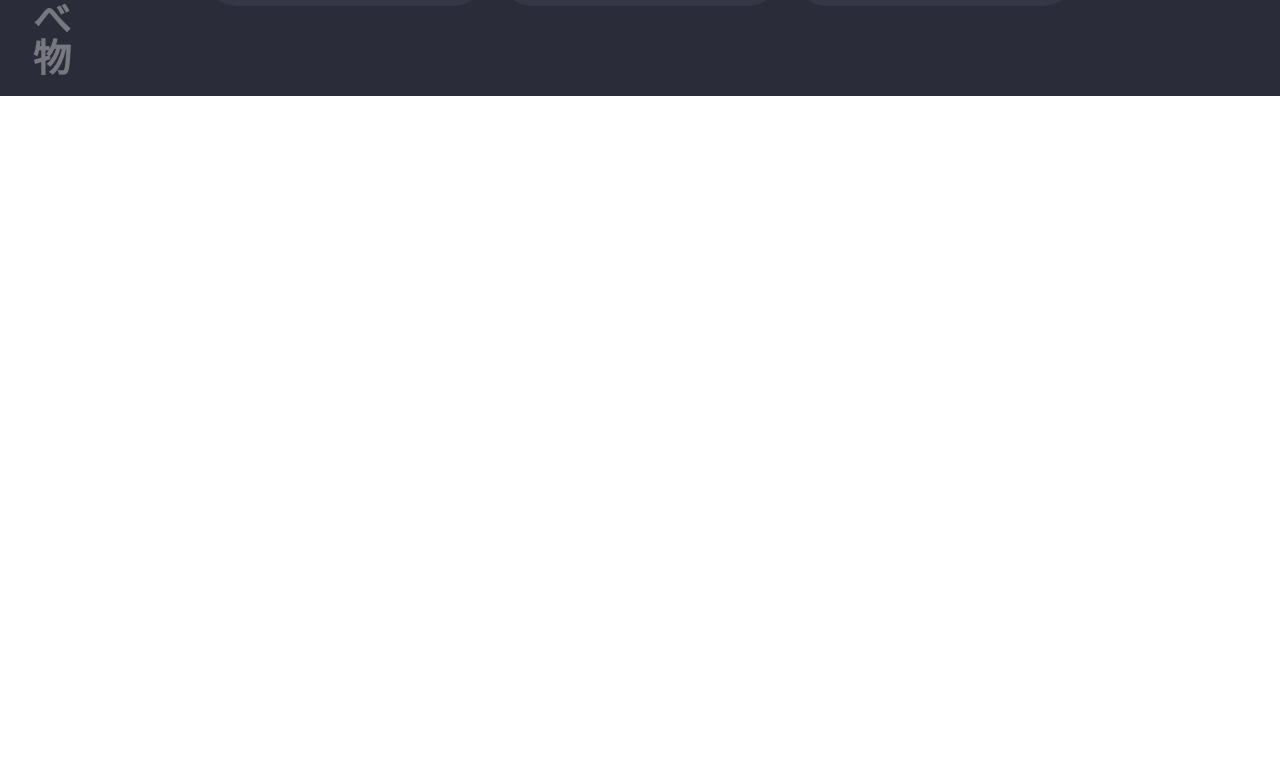
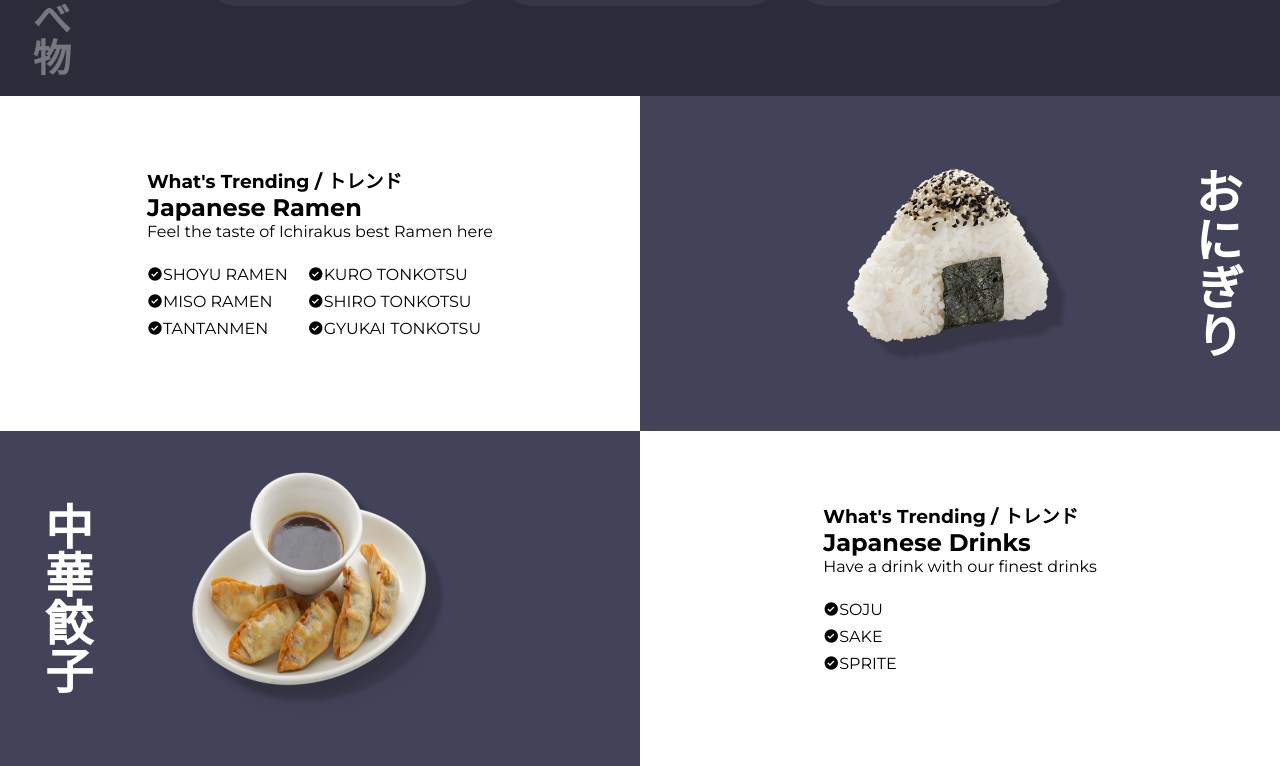
Before and after one commit to Nekuso/Ichiraku, a React (Create React App) app: page / in a window 1280 px wide. Shown: the part 1914-2680 px from the top of the page. Before the commit the page ends 2010 px from the top, so only its background shows below. Built offline with nearby package versions, Linux system fonts and the light colour scheme.

Commit message:
Added files via upload

```diff
--- a/public/index.html
+++ b/public/index.html
@@ -9,6 +9,7 @@
     <link rel="preconnect" href="https://fonts.googleapis.com">
     <link rel="preconnect" href="https://fonts.gstatic.com" crossorigin>
     <link href="https://fonts.googleapis.com/css2?family=Montserrat:ital,wght@0,100;0,200;0,300;0,400;0,500;0,600;0,700;0,800;0,900;1,100;1,200;1,300;1,400;1,500;1,600;1,700;1,800;1,900&display=swap" rel="stylesheet">
+    <link href='https://unpkg.com/boxicons@2.1.2/css/boxicons.min.css' rel='stylesheet'>
     <meta name="viewport" content="width=device-width, initial-scale=1" />
     <meta name="theme-color" content="#000000" />
     <meta
--- a/src/Pages/Homepage/Homepage.jsx
+++ b/src/Pages/Homepage/Homepage.jsx
@@ -2,6 +2,7 @@ import React from 'react';
 import Hero from '../../components/Hero';
 import About from '../../components/About';
 import Popular from '../../components/Popular';
+import Feature from '../../components/Feature';
 
 const Homepage = () => {
 
@@ -11,6 +12,7 @@ const Homepage = () => {
             <Hero/>
             <About/>
             <Popular/>
+            <Feature/>
         </>
     );
 }
--- a/src/components/Feature.jsx
+++ b/src/components/Feature.jsx
@@ -1,11 +1,53 @@
 import React from 'react';
 import {StyledFeature} from './styles/Feature.styled';
+import Feature1 from '../img/Feature1.png';
+import Feature2 from '../img/Feature2.png';
 
 const Feature = () => {
     return (
         <StyledFeature>
             <div className="feature__section">
-
+                <div className="feature__container feature__info">
+                    <div className="feature">
+                        <h3>What's Trending / トレンド</h3>
+                        <h2>Japanese Ramen</h2>
+                        <p>Feel the taste of Ichirakus best Ramen here</p>
+                        <div className="feature__list__container">
+                            <ul className="feature__list">
+                                <li><i className='bx bxs-check-circle'></i><p>SHOYU RAMEN</p></li>
+                                <li><i className='bx bxs-check-circle'></i><p>MISO RAMEN</p></li>
+                                <li><i className='bx bxs-check-circle'></i><p>TANTANMEN</p></li>
+                            </ul>
+                            <ul className="feature__list">
+                                <li><i className='bx bxs-check-circle'></i><p>KURO TONKOTSU</p></li>
+                                <li><i className='bx bxs-check-circle'></i><p>SHIRO TONKOTSU</p></li>
+                                <li><i className='bx bxs-check-circle'></i><p>GYUKAI TONKOTSU</p></li>
+                            </ul>
+                        </div>
+                    </div>
+                </div>
+                <div className="feature__container feature__img">
+                    <img src={Feature1} alt="" />
+                    <h2 className="left">おにぎり</h2>
+                </div>
+                <div className="feature__container feature__img right">
+                    <img src={Feature2} alt="" />
+                    <h2 className="right">中華餃子</h2>
+                </div>
+                <div className="feature__container feature__info">
+                    <div className="feature">
+                        <h3>What's Trending / トレンド</h3>
+                        <h2>Japanese Drinks</h2>
+                        <p>Have a drink with our finest drinks</p>
+                        <div className="feature__list__container">
+                            <ul className="feature__list">
+                                <li><i className='bx bxs-check-circle'></i><p>SOJU</p></li>
+                                <li><i className='bx bxs-check-circle'></i><p>SAKE</p></li>
+                                <li><i className='bx bxs-check-circle'></i><p>SPRITE</p></li>
+                            </ul>
+                        </div>
+                    </div>
+                </div>
             </div>
         </StyledFeature>
     );
--- a/src/components/styles/Feature.styled.js
+++ b/src/components/styles/Feature.styled.js
@@ -1,5 +1,70 @@
-import {styled} from 'styled-components'
+import styled from 'styled-components'
 
 
-const StyledFeature = styled.div `
+export const StyledFeature = styled.div `
+    .feature__section {
+        display: grid;
+        grid-template-columns: 50% 50%;
+        grid-template-rows: 50% 50%;
+        height: 670px;
+        width: 100%;
+        background: #FFFF;
+
+        .feature__container {
+            position: relative;
+            width: 100%;
+            background: #FFFF;
+        }
+
+        .feature__img {
+            display: flex;
+            background: #424258;
+            justify-content: center;
+            align-items: center;
+            img {
+                width: 40%;
+            }
+
+            h2 {
+                position: absolute;
+                writing-mode: vertical-rl;
+                text-orientation: mixed;
+                color: #FFFF;
+                font-size: 3rem;
+            }
+
+            .left {
+                right: 30px;
+            }
+
+            .right {
+                left: 30px;
+            }
+        }
+
+        .feature__info {
+            display: flex;
+            justify-content: center;
+            align-items: center;
+            margin: 0 auto;
+            width: auto;
+
+            .feature {
+                width: 100%;
+                .feature__list__container {
+                    display: flex;
+                    margin: 1rem 0;
+                    gap: 20px;
+                    .feature__list {
+                        li{
+                            display: flex;
+                            margin: .5rem 0;
+                            align-items: center;
+                        }
+                    }
+                }
+            }
+        }
+    }
+
 `
```
Also changed, not shown: src/img/Feature1.png (added), src/img/Feature2.png (added).
